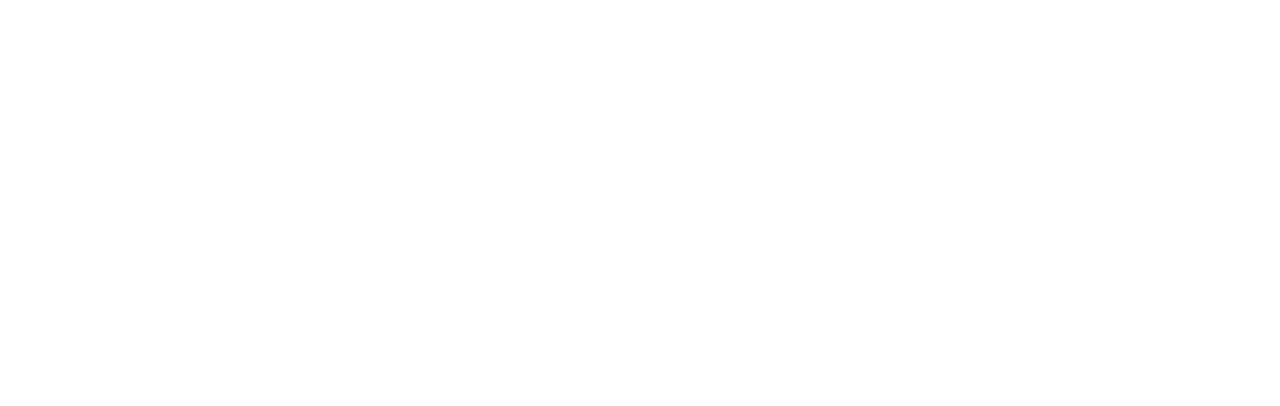
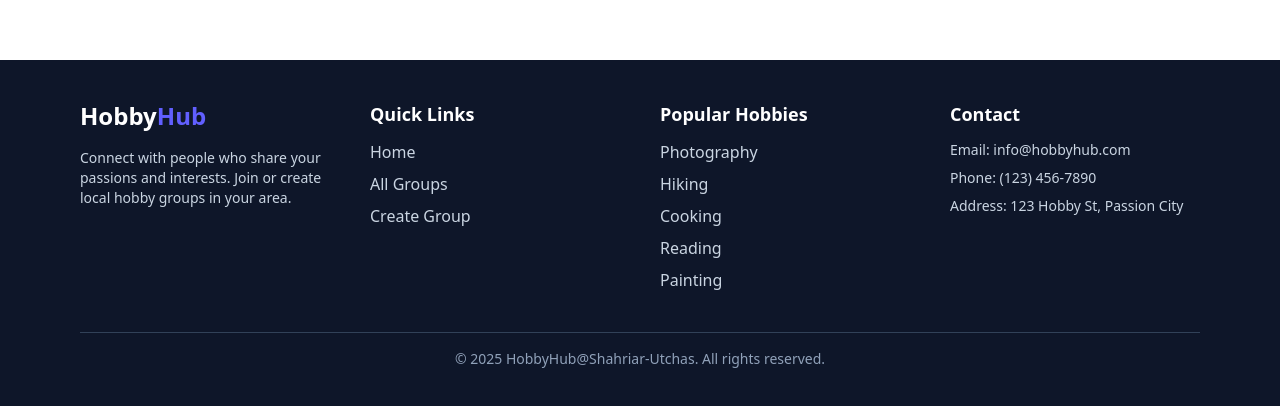
Before and after one commit to Shahriar-Utchas/HobbyHub-client, a React (Vite) app: page / in a window 1280 px wide. Shown: the part 796-1202 px from the top of the page. Before the commit the page ends 800 px from the top, so only its background shows below. Built offline with nearby package versions, Linux system fonts and the light colour scheme.

Commit message:
Footer Added

```diff
--- a/src/Components/Footer/Footer.jsx
+++ b/src/Components/Footer/Footer.jsx
@@ -2,9 +2,58 @@ import React from 'react';
 
 const Footer = () => {
     return (
-        <div>
-            <h1>Footer</h1>
-        </div>
+        <footer className="bg-[#0e1629] text-white py-10 px-6 lg:px-20">
+            <div className="max-w-7xl mx-auto grid grid-cols-1 md:grid-cols-2 lg:grid-cols-4 gap-10">
+                {/* Logo and Description */}
+                <div>
+                    <h2 className="text-2xl font-bold mb-4">
+                        <span className="text-white">Hobby</span>
+                        <span className="text-indigo-500">Hub</span>
+                    </h2>
+                    <p className="text-sm text-slate-300">
+                        Connect with people who share your passions and interests. Join or create local
+                        hobby groups in your area.
+                    </p>
+                </div>
+
+                {/* Quick Links */}
+                <div>
+                    <h3 className="text-lg font-semibold mb-3">Quick Links</h3>
+                    <ul className="space-y-2 text-slate-300">
+                        <li><a href="/" className="hover:text-white transition">Home</a></li>
+                        <li><a href="/groups" className="hover:text-white transition">All Groups</a></li>
+                        <li><a href="/create-group" className="hover:text-white transition">Create Group</a></li>
+                    </ul>
+                </div>
+
+                {/* Popular Hobbies */}
+                <div>
+                    <h3 className="text-lg font-semibold mb-3">Popular Hobbies</h3>
+                    <ul className="space-y-2 text-slate-300">
+                        <li>Photography</li>
+                        <li>Hiking</li>
+                        <li>Cooking</li>
+                        <li>Reading</li>
+                        <li>Painting</li>
+                    </ul>
+                </div>
+
+                {/* Contact */}
+                <div>
+                    <h3 className="text-lg font-semibold mb-3">Contact</h3>
+                    <ul className="space-y-2 text-slate-300 text-sm">
+                        <li>Email: info@hobbyhub.com</li>
+                        <li>Phone: (123) 456-7890</li>
+                        <li>Address: 123 Hobby St, Passion City</li>
+                    </ul>
+                </div>
+            </div>
+
+            {/* Bottom line */}
+            <div className="border-t border-slate-700 mt-10 pt-4 text-center text-slate-400 text-sm">
+                © 2025 HobbyHub@Shahriar-Utchas. All rights reserved.
+            </div>
+        </footer>
     );
 };
 
--- a/src/Layouts/Root.jsx
+++ b/src/Layouts/Root.jsx
@@ -6,11 +6,11 @@ import Footer from '../Components/Footer/Footer';
 const Root = () => {
     return (
         <>
-            <div className='min-h-screen'>
-                <Navbar></Navbar>
+            <Navbar></Navbar>
+            <div className="min-h-screen">
                 <Outlet></Outlet>
-                <Footer></Footer>
             </div>
+            <Footer></Footer>
         </>
     );
 };
```
